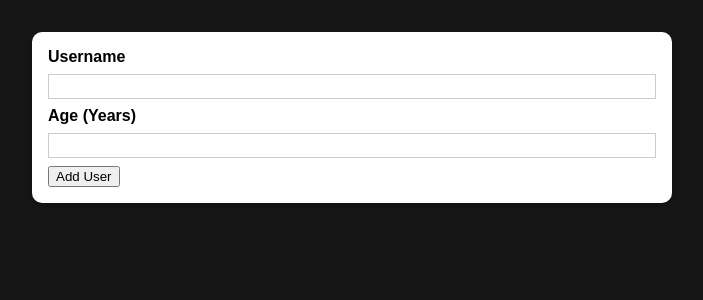
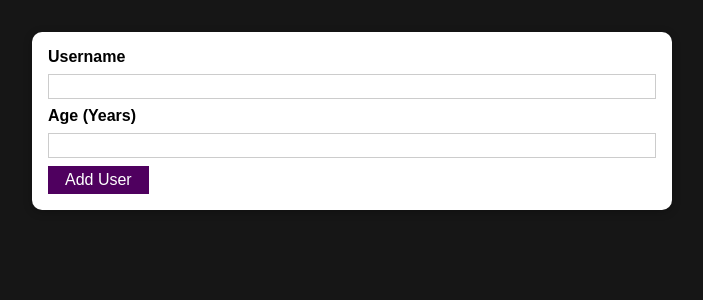
Before and after one commit to emmawalshdev/react-form-handler, a React (Create React App) app: page / in a window 1280 px wide. Shown: the top 300 px of the page, without its empty margins (288-991 px from the left). Built offline with nearby package versions, Linux system fonts and the light colour scheme.

Commit message:
Create button component

```diff
--- /dev/null
+++ b/src/components/UI/Button.js
@@ -0,0 +1,16 @@
+import React from "react";
+import classes from './Button.module.css'
+
+const Button = (props) => {
+    return (
+      <button
+        className={classes.button}
+        type={props.type || 'button'}
+        onClick={props.onClick}
+        >
+            {props.children}
+      </button>
+    )
+}
+
+export default Button;
--- /dev/null
+++ b/src/components/UI/Button.module.css
@@ -0,0 +1,18 @@
+.button {
+    font: inherit;
+    border: 1px solid #4f005f;
+    background: #4f005f;
+    color: white;
+    padding: 0.25rem 1rem;
+    cursor: pointer;
+    }
+
+.button:hover,
+.button:active {
+    background: #741188;
+    border-color: #741188;
+}
+
+.button:focus {
+    outline: none;
+}
--- a/src/components/Users/AddUser.js
+++ b/src/components/Users/AddUser.js
@@ -1,6 +1,7 @@
 import React from "react";
 import Card from "../UI/Card";
 import classes from './AddUser.module.css';
+import Button from "../UI/Button";
 
 const AddUser = () => {
 
@@ -15,7 +16,7 @@
                 <input id="username" type="text"></input>
                 <label htmlFor="age">Age (Years)</label>
                 <input id="age" type="number"></input>
-                <button type="submit">Add User</button>
+                <Button type="submit">Add User</Button>
             </form>
         </Card>
     );
```
Also changed, not shown: 1 other file (tests, documents, lock files or other folders).
